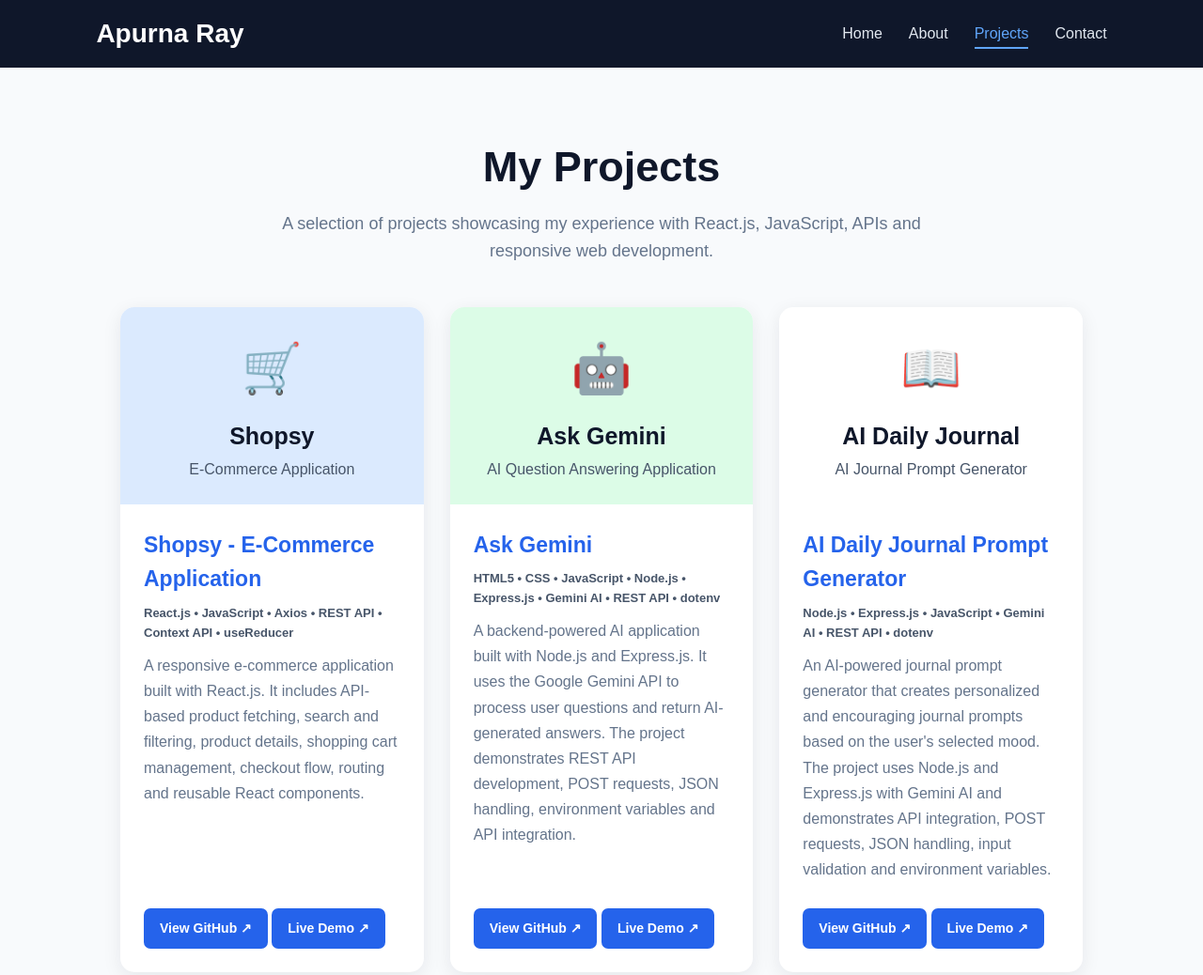
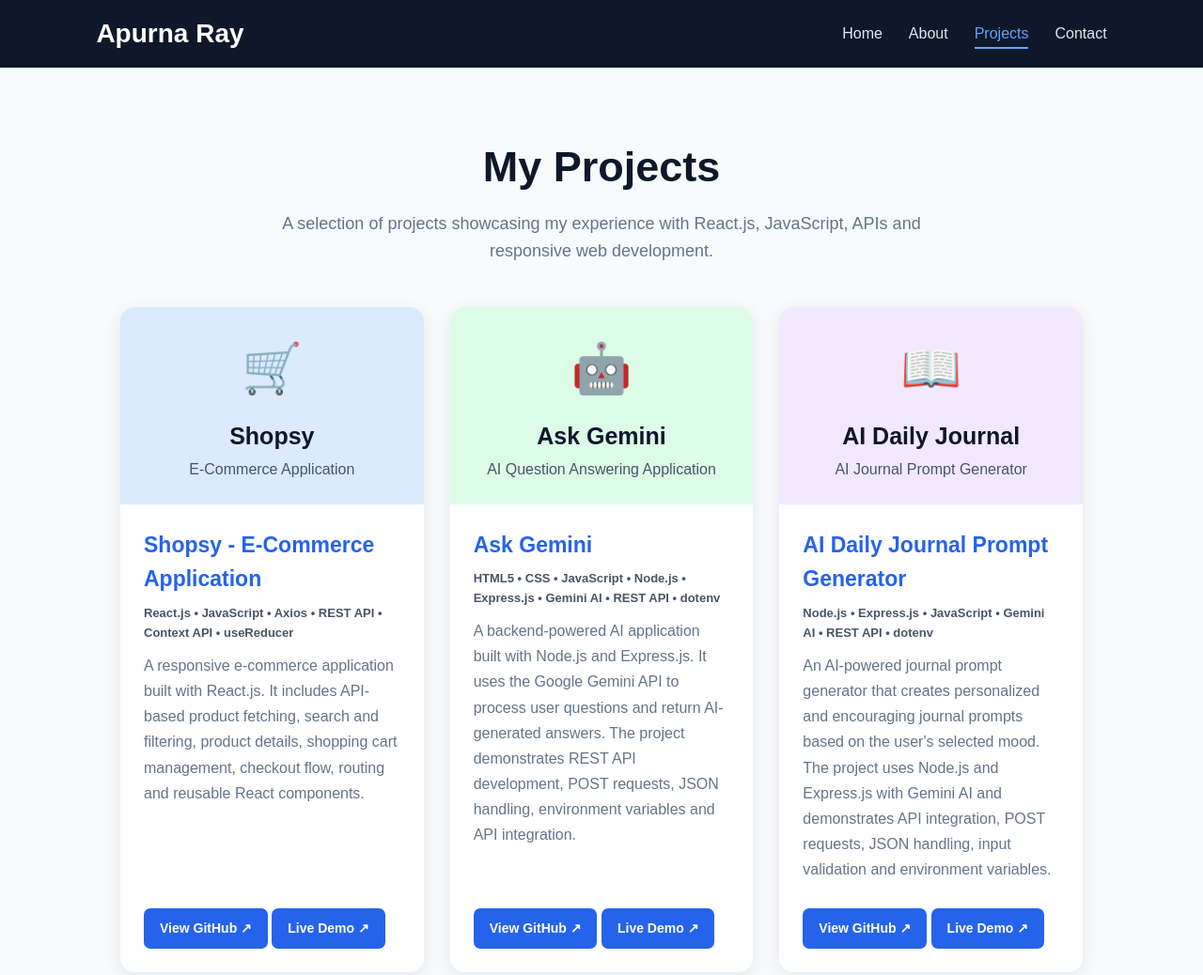
Before and after one commit to aparnaray06/portfolio, a plain HTML site: page projects.html in a window 1280 px wide. Shown: the top 1038 px of the page at 94% size. Drawn offline with Linux system fonts and the light colour scheme.

Commit message:
Add AI Daily Journal project

```diff
--- a/css/style.css
+++ b/css/style.css
@@ -1131,7 +1131,9 @@
         padding: 25px;
     }
 }
-
+.journal-preview {
+    background: #f3e8ff;
+}
 
 /* =========================
    SMALL MOBILE
```
